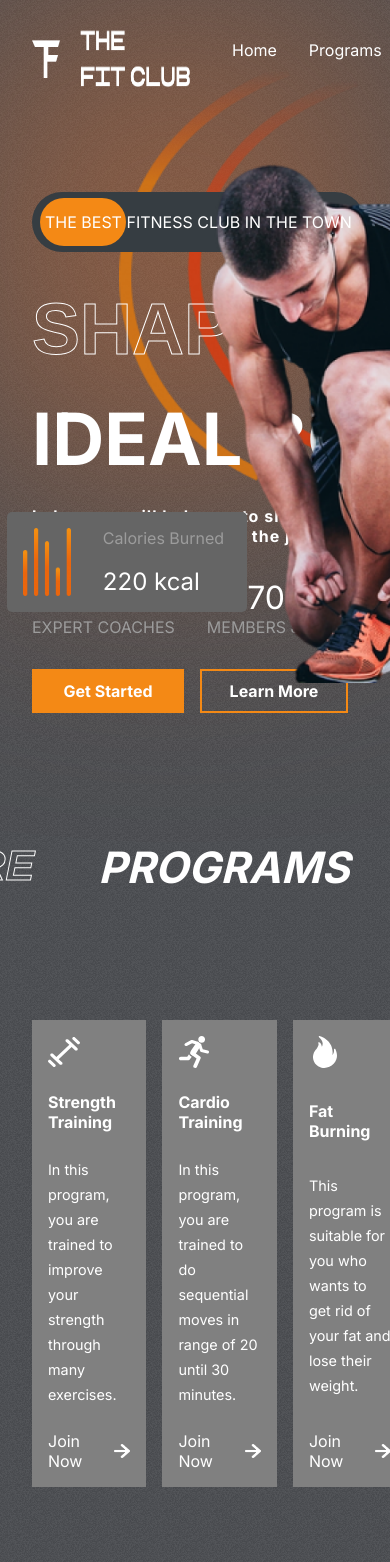
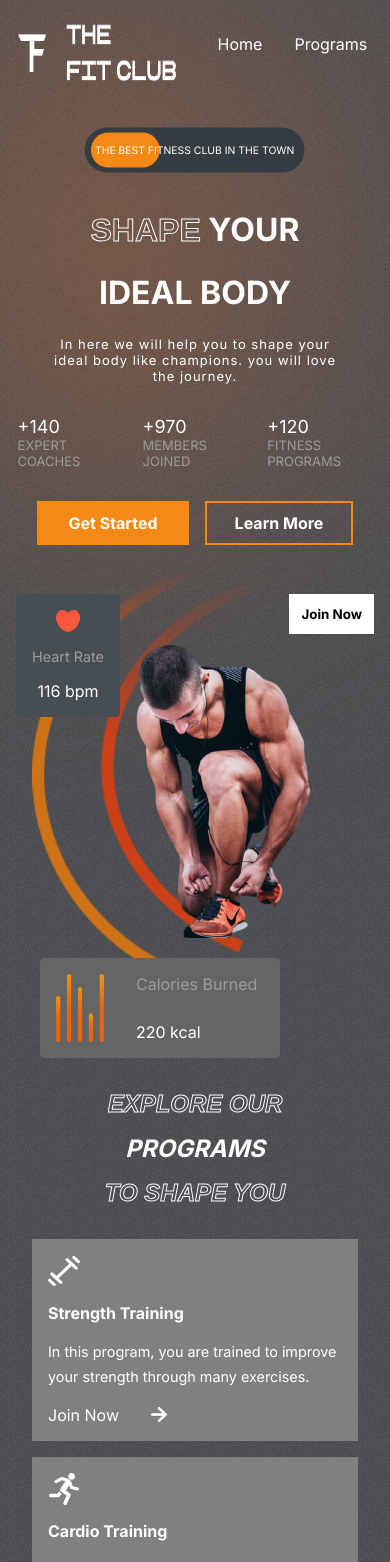
Before and after one commit to abir-25/fitness-center, a React (Create React App) app: page / in a window 390 px wide. Shown: the top 1562 px of the page. Built offline with nearby package versions, Linux system fonts and the light colour scheme.

Commit message:
responsive design WIP

```diff
--- a/src/components/Hero/Hero.css
+++ b/src/components/Hero/Hero.css
@@ -167,3 +167,87 @@
   height: 30rem;
   left: 0;
 }
+
+@media screen and (max-width: 768px) {
+  .hero {
+    flex-direction: column;
+  }
+  .hero-blur {
+    width: 14rem;
+  }
+  .left-h {
+    padding: 1.1rem;
+  }
+  .the-best-ad {
+    margin-top: 0;
+    font-size: small;
+    align-self: center;
+    transform: scale(0.8);
+  }
+  .hero-text {
+    font-size: xx-large;
+    align-items: center;
+    justify-content: center;
+  }
+  .hero-text > div:nth-of-type(3) {
+    font-size: small;
+    font-weight: 200;
+    letter-spacing: 1px;
+    text-align: center;
+  }
+  .hero-buttons {
+    justify-content: center;
+  }
+  .figures > div > span:nth-of-type(1) {
+    font-size: large;
+  }
+  .figures > div > span:nth-of-type(2) {
+    font-size: small;
+  }
+  .right-h {
+    position: relative;
+    background: none;
+  }
+  .heart-rate {
+    left: 1rem;
+    top: 2rem;
+  }
+  .heart-rate > :nth-child(1) {
+    width: 1.5rem;
+  }
+
+  .heart-rate > :nth-child(2) {
+    font-size: 0.9rem;
+  }
+
+  .heart-rate > :nth-child(3) {
+    font-size: 1rem;
+  }
+  .calories {
+    position: relative;
+    left: 2.5rem;
+    top: 6rem;
+  }
+  .calories > img {
+    widows: 2rem;
+  }
+  .calories > div > :nth-child(2) {
+    color: #ffffff;
+    font-size: 1rem;
+  }
+  .hero-image {
+    position: relative;
+    width: 13rem;
+    left: 7.5rem;
+    top: 5rem;
+    align-self: center;
+  }
+  .hero-image-back {
+    width: 15rem;
+    left: 2rem;
+    top: 0rem;
+  }
+  .right-h > .btn {
+    right: 1rem;
+  }
+}
--- a/src/components/Hero/Hero.jsx
+++ b/src/components/Hero/Hero.jsx
@@ -10,6 +10,7 @@
 
 const Hero = () => {
   const transition = { type: "spring", duration: 1.5 };
+  const mobile = window.innerWidth <= 768 ? true : false;
   return (
     <div className="hero">
       <div className="blur hero-blur"></div>
@@ -18,7 +19,7 @@
 
         <div className="the-best-ad">
           <motion.div
-            initial={{ left: "238px" }}
+            initial={{ left: mobile ? "165px" : "238px" }}
             whileInView={{ left: "8px" }}
             transition={{ ...transition, type: "tween" }}
           ></motion.div>
--- a/src/components/Join/Join.css
+++ b/src/components/Join/Join.css
@@ -45,3 +45,18 @@
   background: var(--orange);
   color: #ffffff;
 }
+@media screen and (max-width: 768px) {
+  .join {
+    flex-direction: column;
+    gap: 1rem;
+  }
+  .left-j {
+    font-size: x-large;
+  }
+  .right-j {
+    padding: 2rem;
+  }
+  .btn-j {
+    width: fit-content !important;
+  }
+}
--- a/src/components/Price/Price.css
+++ b/src/components/Price/Price.css
@@ -82,3 +82,11 @@
   top: 10rem;
   right: 0;
 }
+@media screen and (max-width: 768px) {
+  .plans {
+    flex-direction: column;
+  }
+  .plan:nth-child(2) {
+    transform: none;
+  }
+}
--- a/src/components/Programs/Programs.css
+++ b/src/components/Programs/Programs.css
@@ -52,3 +52,16 @@
   background: var(--planCard) !important;
   cursor: pointer;
 }
+@media screen and (max-width: 768px) {
+  .programs-header {
+    flex-direction: column;
+    gap: 1rem !important;
+    align-items: center;
+    font-size: x-large !important;
+    justify-content: center;
+    margin-top: 2rem;
+  }
+  .program-categories {
+    flex-direction: column;
+  }
+}
--- a/src/components/Reasons/Reasons.css
+++ b/src/components/Reasons/Reasons.css
@@ -83,3 +83,30 @@
 .partners > img {
   width: 2.5rem;
 }
+@media screen and (max-width: 768px) {
+  .reasons {
+    flex-direction: column;
+  }
+  .left-r {
+    grid-auto-rows: auto;
+    overflow: hidden;
+  }
+  .left-r > :nth-child(1) {
+    width: 7rem;
+    height: 17rem;
+  }
+  .left-r > :nth-child(2) {
+    width: 15rem;
+    height: 8rem;
+  }
+  .left-r > :nth-child(3) {
+    width: 8rem;
+    height: 8rem;
+  }
+  .right-r > div {
+    font-size: 2rem;
+  }
+  .details-r > div {
+    font-size: 0.9rem;
+  }
+}
--- a/src/components/Testimonials/Testimonials.css
+++ b/src/components/Testimonials/Testimonials.css
@@ -66,3 +66,37 @@
   width: 1rem;
   cursor: pointer;
 }
+@media screen and (max-width: 768px) {
+  .testimonials {
+    flex-direction: column;
+  }
+  .left-t > :nth-child(2),
+  .left-t > :nth-child(3) {
+    font-size: xx-large;
+  }
+  .left-t > :nth-child(4) {
+    text-align: left;
+    line-height: 25px;
+  }
+  .right-t {
+    display: flex;
+    flex-direction: column;
+    justify-content: center;
+    align-items: center;
+    gap: 2rem;
+  }
+  .right-t > div {
+    position: relative;
+    display: none;
+  }
+  .right-t > img {
+    top: 0;
+    right: 0;
+    position: relative;
+  }
+  .right-t > :last-child {
+    display: block;
+    bottom: 0;
+    left: 0;
+  }
+}
```
